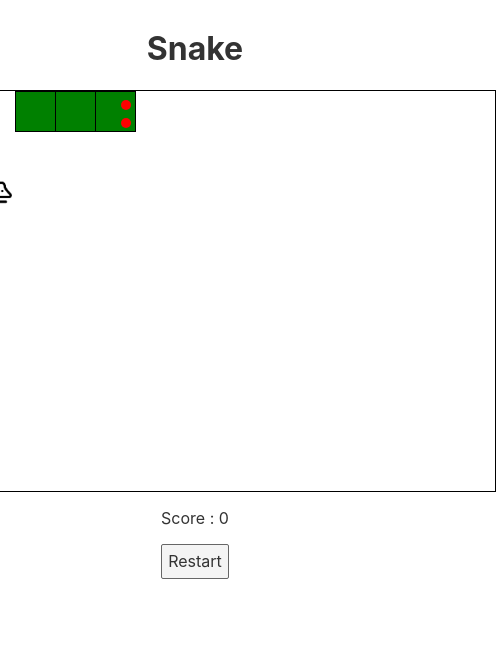
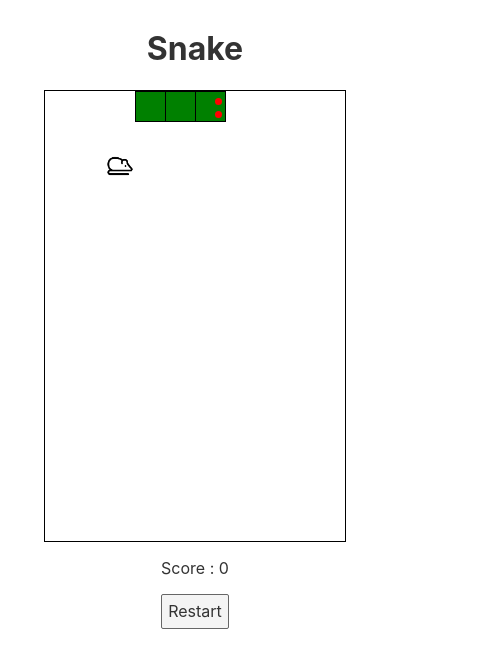
Before and after one commit to LinardJeremy/workshop_svelte, a Svelte app: page / in a window 390 px wide. Both pictures are taken after a click on the button "Restart". Shown: the top 668 px of the page, 496 px wide, since content can reach past the window. Built offline with nearby package versions, Linux system fonts and the light colour scheme.

Commit message:
Comments and structure

```diff
--- a/src/App.svelte
+++ b/src/App.svelte
@@ -2,16 +2,16 @@
 	import Game from "./components/Game.svelte";
 
 	let game = {
-		width : 600,
-		height : 400,
-		squareSize : 40,
+		width : (typeof window.innerWidth != 'undefined' && window.innerWidth > 768) ? 600 : 300,
+		height : (typeof window.innerWidth != 'undefined' && window.innerWidth > 768) ? 400 : 450,
+		squareSize : (typeof window.innerWidth != 'undefined' && window.innerWidth > 768) ? 40 : 30,
 	};
 
 	function gameInit() {
 		game = {
-			width : 600,
-			height : 400,
-			squareSize : 40,
+			width : (typeof window.innerWidth != 'undefined' && window.innerWidth > 768) ? 600 : 300,
+			height : (typeof window.innerWidth != 'undefined' && window.innerWidth > 768) ? 400 : 450,
+			squareSize : (typeof window.innerWidth != 'undefined' && window.innerWidth > 768) ? 40 : 30,
 		};
 	};
 </script>
--- a/src/Event.svelte
+++ /dev/null
@@ -1,6 +0,0 @@
-<script context="module">
-
-  export function hello(string){
-    alert(string);
-  }
-</script>
--- a/src/Food.svelte
+++ /dev/null
@@ -1,21 +0,0 @@
-<script>
-export let posFoodLeft;
-export let posFoodTop;
-export let imgSrc = "./img/mouse.png";
-</script>
-<style>
-   .food {
-       height: 40px;
-       width: 40px;
-       position: absolute;
-       /* background-color: blue; */
-   }
-    .imgFood {
-        height: 100%;
-        width: 100%;
-    }
-
-</style>
-<div class="food" id="food" style="left :{posFoodLeft}px; top:{posFoodTop}px;">
-  <img class="imgFood" src={imgSrc} alt="mouse">
-</div>
--- a/src/Random.svelte
+++ /dev/null
@@ -1,6 +0,0 @@
-<script context="module">
-  export function randomPos(max, square) {
-		let pos = (Math.floor(Math.random() * ((max/square) - 1)) * square);
-		return pos;
-	}
-</script>
--- a/src/Snake.svelte
+++ /dev/null
@@ -1,62 +0,0 @@
-<script>
-export let snake = 'snake';
-export let rotation ;
-export let snakeBody = [];
-
-
-</script>
-<style>
-    .snake{
-        background-color: green;
-        position: absolute;
-        height: 39px;
-        width: 39px;
-        border : black solid 1px;
-
-    }
-    .eyes {
-        background-color: red;
-        height: 10px;
-        width: 10px;
-        border-radius: 50%;
-        position:relative;
-        top: 8px;
-        left: 25px;
-    }
-    .eyes2 {
-        background-color: red;
-        height: 10px;
-        width: 10px;
-        border-radius: 50%;
-        position: relative;
-        top: 16px;
-        left: 25px;
-    }
-    .rotateRight{
-        transform: rotate(0deg);
-    }
-    .rotateLeft {
-        transform: rotate(180deg);
-    }
-    .rotateTop {
-        transform: rotate(270deg);
-    }
-    .rotateBottom {
-        transform : rotate(90deg)
-    }
-    </style>
-
-
-{#each snakeBody as part, i}
-    {#if i === 0}
-        <div class="snake {rotation}" id={snake} style="left :{part.x}px; top:{part.y}px; z-index: 20">
-            <div class="eyes">
-            </div>
-            <div class="eyes2">
-            </div>
-        </div>
-    {:else}
-        <div  class="snake" style="left :{part.x}px; top:{part.y}px; z-index: 10;">
-        </div>
-    {/if}
-{/each}
--- a/src/components/Food.svelte
+++ b/src/components/Food.svelte
@@ -1,13 +1,12 @@
 <script>
-    export let xPos;
-    export let yPos;
+    export let x;
+    export let y;
+    export let size;
     export let imgSrc = "./img/mouse.png";
 </script>
 
 <style>
     .food {
-        height: 40px;
-        width: 40px;
         position: absolute;
     }
     .imgFood {
@@ -17,6 +16,6 @@
 
 </style>
 
-<div class="food" id="food" style="left :{xPos}px; top:{yPos}px;">
+<div class="food" id="food" style="width: {size}px; height: {size}px; left :{x}px; top:{y}px;">
     <img class="imgFood" src={imgSrc} alt="mouse">
 </div>
--- a/src/components/Game.svelte
+++ b/src/components/Game.svelte
@@ -1,13 +1,15 @@
 <script>
     import Snake from "./Snake.svelte";
     import Food from "./Food.svelte";
+
     export let width;
     export let height;
     export let squareSize;
-    export let score = 0;
-    export let isLost = false;
-    export let choosedDirection = false;
-    export let timer = 500;
+
+    let score = 0;
+    let isLost = false;
+    let choosedDirection = false;
+    let timer = 500;
     let loop;
 
     $: snake = {
@@ -29,13 +31,31 @@
             }
         ],
         direction : "right",
+        size : squareSize,
     };
 
     $: food = {
-        xPos : 80,
-        yPos : 80,
+        x : 2*squareSize,
+        y : 2*squareSize,
+        size : squareSize,
     }
 
+    // Game loop to handle the interval of the game
+
+    function gameLoop() {
+        (loop !== null) && clearInterval(loop);
+        loop = setInterval(() => {
+            move();
+            eatingTest();
+            losingTest();
+        }, timer)
+    }
+
+    // Main functions for the gameloop
+
+    /**
+     * Moves each snake bodyparts based on the snake direction
+     */
     function move() {
         for (let i = 0; i < snake.body.length; i++) {
             snake.body[i].oldX = snake.body[i].x;
@@ -61,15 +81,17 @@
         choosedDirection = false;
     }
 
-    function eat() {
-        if (snake.body[0].x < food.xPos + squareSize &&
-			snake.body[0].x + squareSize > food.xPos &&
-			snake.body[0].y < food.yPos + squareSize &&
-			snake.body[0].y + squareSize > food.yPos) {
-				console.log("Miam");
-				food.xPos = randomPos(width, squareSize);
-				food.yPos = randomPos(height, squareSize);
+    /**
+     * Tests if the snake eats food, if so:
+     * - increases the score
+     * - decreases the timer and restart the gameLoop
+     * - creates another food
+     * - makes the snake grows
+     */
+    function eatingTest() {
+        if (collide(snake.body[0], food)) {
                 score +=1;
+                food = getFood();
                 if (timer > 200) {
 					timer -= 20;
 					gameLoop();
@@ -80,27 +102,72 @@
 					oldX : snake.body[snake.body.length - 1].oldX,
 					oldY : snake.body[snake.body.length - 1].oldY,
                 }];
-            }
+        }
     }
 
-    function collide() {
+    /**
+     * Tests if the snake collide with the border or with himself, if so:
+     * - sets isLost to true
+     * - clears the loop interval
+     */
+    function losingTest() {
         if (snake.body[0].x >= width || snake.body[0].x <0 || snake.body[0].y >= height || snake.body[0].y <0) {
-				isLost = true;
-			}
-        snake.body.forEach((bodypart, i) => {
-            if ((i !== 0) && (snake.body[0].x < bodypart.x + squareSize &&
-                snake.body[0].x + squareSize > bodypart.x &&
-                snake.body[0].y < bodypart.y + squareSize &&
-                snake.body[0].y + squareSize > bodypart.y)) {
+                isLost = true;
+                clearInterval(loop);
+        } else {
+            snake.body.forEach((bodypart, i) => {
+                if ((i !== 0) && collide(snake.body[0], bodypart)) {
                     isLost = true;
-            }
-        });
+                    clearInterval(loop);
+                }
+            })
+        };
     }
 
-    function randomPos(max, square) {
-		let pos = (Math.floor(Math.random() * ((max/square) - 1)) * square);
+
+    // Utility functions
+
+    /**
+     * Tests if 2 rectangles collide
+     * @param {Object} rect1 An object with x and y keys
+     * @param {Object} rect2 An object with x and y keys
+     * @return {Boolean} true if rect1 and rect2 collide
+    */
+    function collide(rect1, rect2) {
+        if (rect1.x < rect2.x + squareSize &&
+            rect1.x + squareSize > rect2.x &&
+            rect1.y < rect2.y + squareSize &&
+            rect1.y + squareSize > rect2.y) {
+                   return true;
+        }
+    }
+
+    /**
+     * Generates a food with random x and y positions
+     * Recursively calls itself until it creates a food that doesn't collide with the snake
+     * @return the food or the function itself
+     */
+    function getFood() {
+        let tempFood = { x : randomPos(width), y : randomPos(height), size : squareSize };
+        for (let i = 0; i < snake.body.length; i++) {
+            if (!collide(tempFood, snake.body[i])) {
+                return tempFood;
+            }
+        };
+        return getFood();
+    }
+
+    /**
+     * Generates a random multiple of squareSize between 0 and the parameter
+     * @param {Number} max The maximum range value
+     * @return {Number} the random number
+     */
+    function randomPos(max) {
+		let pos = (Math.floor(Math.random() * ((max/squareSize) - 1)) * squareSize);
 		return pos;
     }
+
+    // Event listener
 
     function handleKeydown(event) {
 		let keyCode = event.keyCode;
@@ -128,20 +195,12 @@
 		}
     }
 
-    function gameLoop() {
-        if (loop !== null) {
-				clearInterval(loop);
-			};
-        loop = setInterval(() => {
-            move();
-            eat();
-            collide();
-        }, timer)
-    }
+    // Automaticaly calls the game loop when the component is loaded
 
     (() => {
         gameLoop();
     })();
+
 </script>
 
 <style>
--- a/src/components/Snake.svelte
+++ b/src/components/Snake.svelte
@@ -1,34 +1,22 @@
 <script>
     export let body = [];
     export let direction ;
+    export let size;
 </script>
 
 <style>
     .snake{
         background-color: green;
         position: absolute;
-        height: 39px;
-        width: 39px;
         border : black solid 1px;
 
     }
     .eye {
         background-color: red;
-        height: 10px;
-        width: 10px;
+        height: 25%;
+        width: 25%;
         border-radius: 50%;
         position:relative;
-        top: 8px;
-        left: 25px;
-    }
-    .eye2 {
-        background-color: red;
-        height: 10px;
-        width: 10px;
-        border-radius: 50%;
-        position: relative;
-        top: 16px;
-        left: 25px;
     }
     .right{
         transform: rotate(0deg);
@@ -46,14 +34,14 @@
 
 {#each body as part, i}
     {#if i === 0}
-        <div class="snake {direction}" style="left :{part.x}px; top:{part.y}px; z-index: 20">
-            <div class="eye">
+        <div class="snake {direction}" style="width: {size-1}px; height: {size-1}px; left: {part.x}px; top: {part.y}px; z-index: 20">
+            <div class="eye" style="top: {size/5}px; left: {size*5/8}px">
             </div>
-            <div class="eye2">
+            <div class="eye" style="top: {size*2/5}px; left: {size*5/8}px">
             </div>
         </div>
     {:else}
-        <div  class="snake" style="left :{part.x}px; top:{part.y}px; z-index: 10;">
+        <div  class="snake" style="width: {size-1}px; height: {size-1}px; left :{part.x}px; top:{part.y}px; z-index: 10;">
         </div>
     {/if}
 {/each}
```
Also changed, not shown: src/Button.svelte (deleted, +0 -16 lines).
